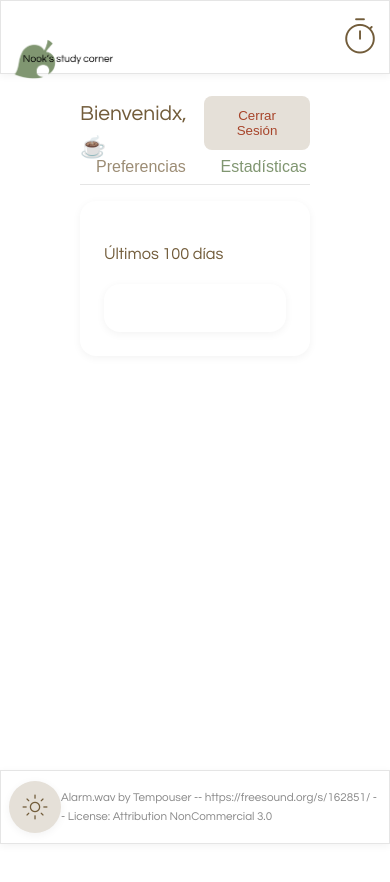
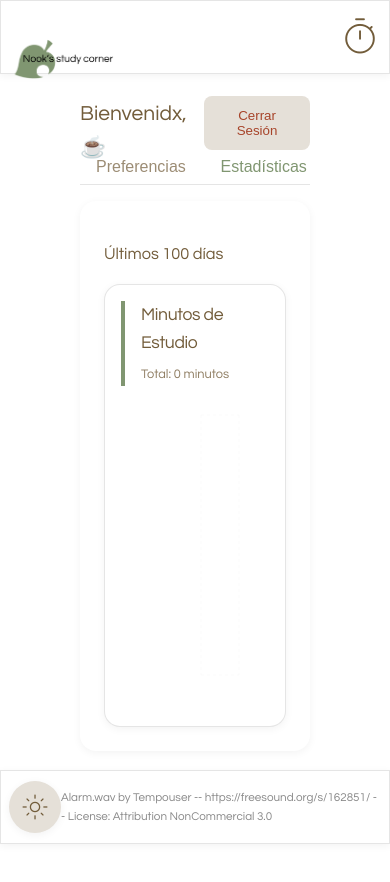
Before and after one commit to arantxaMain/nooks-study-corner-3.0, a React (Vite) app in the folder frontend/: page /user in a window 390 px wide. Shown: the top 882 px of the page. Built offline with nearby package versions, Linux system fonts and the light colour scheme.

Commit message:
mucho mejor así 😭

```diff
--- a/frontend/package.json
+++ b/frontend/package.json
@@ -15,6 +15,7 @@
     "react": "^19.0.0",
     "react-dom": "^19.0.0",
     "react-router-dom": "^7.5.1",
+    "recharts": "^2.15.3",
     "sweetalert2": "^11.6.13"
   },
   "devDependencies": {
--- /dev/null
+++ b/frontend/src/components/BarChart.tsx
@@ -0,0 +1,66 @@
+import * as React from "react"
+import { Bar, BarChart as RechartsBarChart, CartesianGrid, XAxis, YAxis, Tooltip, ResponsiveContainer } from "recharts"
+
+interface BarChartProps {
+  data: Record<string, number>;
+}
+
+const BarChart: React.FC<BarChartProps> = ({ data }) => {
+  const formattedData = React.useMemo(() => {
+    return Object.entries(data)
+      .map(([date, minutes]) => ({
+        date,
+        minutes: Number(minutes)
+      }))
+      .sort((a, b) => new Date(a.date).getTime() - new Date(b.date).getTime());
+  }, [data]);
+
+  const total = React.useMemo(
+    () => formattedData.reduce((acc, curr) => acc + curr.minutes, 0),
+    [formattedData]
+  );
+
+  return (
+    <div className="study-chart">
+      <div className="chart-header">
+        <h4>Minutos de Estudio</h4>
+        <p>Total: {total} minutos</p>
+      </div>
+      <div style={{ width: '100%', height: 300 }}>
+        <ResponsiveContainer>
+          <RechartsBarChart
+            data={formattedData}
+            margin={{
+              top: 5,
+              right: 30,
+              left: 20,
+              bottom: 5,
+            }}
+          >
+            <CartesianGrid strokeDasharray="3 3" />
+            <XAxis
+              dataKey="date"
+              tickFormatter={(value) => new Date(value).toLocaleDateString()}
+            />
+            <YAxis />
+            <Tooltip
+              labelFormatter={(value) => new Date(value).toLocaleDateString()}
+              formatter={(value) => [`${value} minutos`, 'Tiempo de estudio']}
+              contentStyle={{
+                backgroundColor: 'var(--card-bg)',
+                border: '1px solid var(--border-color)',
+              }}
+            />
+            <Bar
+              dataKey="minutes"
+              fill="var(--component)"
+              radius={[4, 4, 0, 0]}
+            />
+          </RechartsBarChart>
+        </ResponsiveContainer>
+      </div>
+    </div>
+  );
+};
+
+export default BarChart;
--- a/frontend/src/components/StatsTab.tsx
+++ b/frontend/src/components/StatsTab.tsx
@@ -1,6 +1,7 @@
 import { useEffect, useState } from 'react';
-import Heatmap from '../components/Heatmap';
+import BarChart from './BarChart';
 import { api } from '../services/api';
+import '../styles/BarChart.css';
 
 const StatsTab = () => {
   const [data, setData] = useState<Record<string, number>>({});
@@ -17,7 +18,7 @@ const StatsTab = () => {
   return (
     <div>
       <h3>Últimos 100 días</h3>
-      <Heatmap data={data} />
+      <BarChart data={data} />
     </div>
   );
 };
--- /dev/null
+++ b/frontend/src/styles/BarChart.css
@@ -0,0 +1,95 @@
+.study-chart {
+  background: var(--card-bg);
+  border-radius: var(--radius-lg);
+  padding: 1.5rem;
+  box-shadow: var(--shadow-sm);
+  transition: var(--transition-smooth);
+  border: 1px solid var(--border-color);
+}
+
+.study-chart:hover {
+  box-shadow: var(--shadow-md);
+  transform: translateY(-2px);
+}
+
+.chart-header {
+  margin-bottom: 1.5rem;
+  padding-left: 1rem;
+  border-left: 4px solid var(--component);
+}
+
+.chart-header h4 {
+  font-size: 1.2rem;
+  font-weight: 600;
+  margin: 0;
+  color: var(--text-color);
+  letter-spacing: -0.02em;
+}
+
+.chart-header p {
+  font-size: 0.9rem;
+  color: var(--text-color);
+  opacity: 0.8;
+  margin: 0.5rem 0 0 0;
+}
+
+/* Estilos para el gráfico */
+.recharts-cartesian-grid-horizontal line,
+.recharts-cartesian-grid-vertical line {
+  stroke: var(--border-color);
+  stroke-opacity: 0.2;
+}
+
+.recharts-text {
+  fill: var(--text-color);
+  font-family: 'Questrial', sans-serif;
+  font-size: 0.875rem;
+}
+
+.recharts-tooltip-wrapper {
+  background: var(--card-bg) !important;
+  border: 1px solid var(--border-color) !important;
+  border-radius: var(--radius-md);
+  box-shadow: var(--shadow-md);
+  color: var(--text-color);
+}
+
+.recharts-default-tooltip {
+  background-color: var(--card-bg) !important;
+  border: none !important;
+  border-radius: var(--radius-md);
+  padding: 0.75rem !important;
+}
+
+.recharts-tooltip-label {
+  color: var(--text-color) !important;
+  margin-bottom: 0.5rem !important;
+}
+
+.recharts-tooltip-item {
+  color: var(--text-color) !important;
+}
+
+.recharts-tooltip-item-name,
+.recharts-tooltip-item-value {
+  color: var(--text-color) !important;
+}
+
+/* Responsive */
+@media (max-width: 768px) {
+  .study-chart {
+    padding: 1rem;
+  }
+
+  .chart-header h4 {
+    font-size: 1.1rem;
+  }
+
+  .chart-header p {
+    font-size: 0.8rem;
+  }
+
+  .recharts-text {
+    font-size: 0.75rem;
+  }
+}
```
Also changed, not shown: 1 other file (tests, documents, lock files or other folders).
